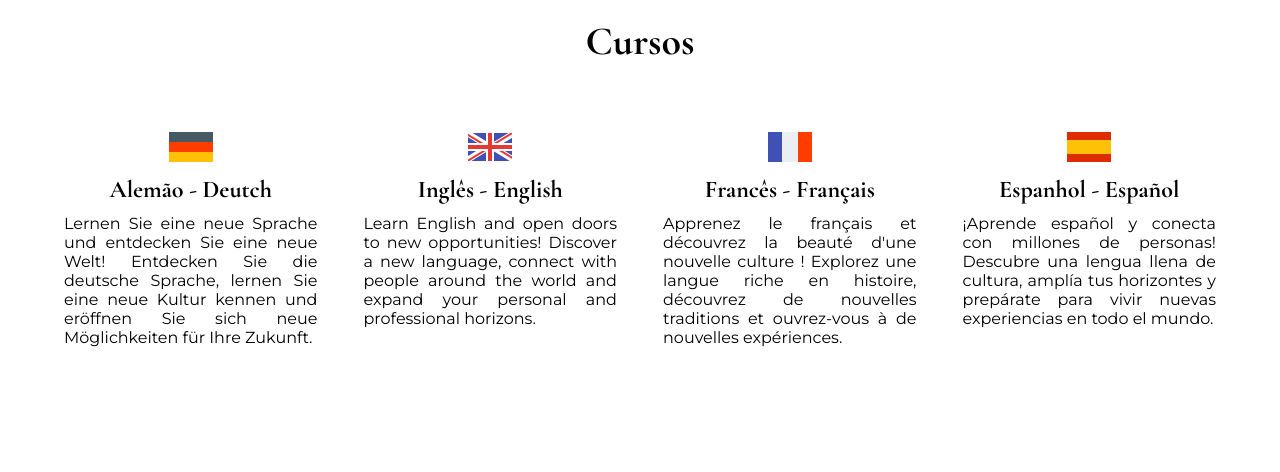
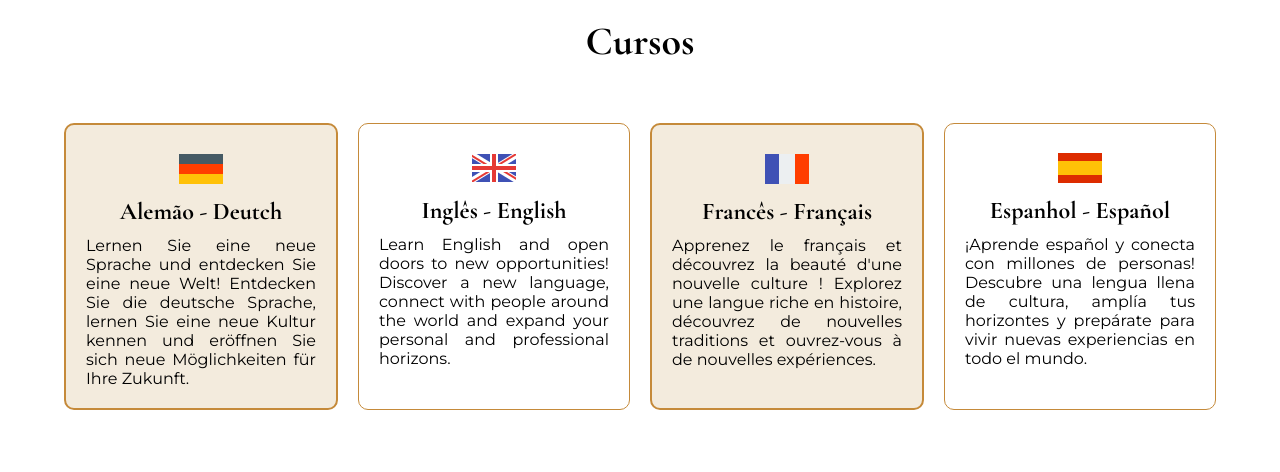
Before and after one commit to ScatachM/Site-Teixonobre-Cursos, a plain HTML site: page index.html in a window 1280 px wide. Shown: the part 1260-1732 px from the top of the page. Drawn offline with nearby package versions, Linux system fonts and the light colour scheme.

Commit message:
feat: update courses section to meet assignment requirements

```diff
--- a/estilo.css
+++ b/estilo.css
@@ -12,7 +12,10 @@ h1, h2, h3 {
     font-family: 'Cormorant Garamond', serif;
 }
 
-
+a:focus {
+    outline: 3px solid #C58A3A;
+    outline-offset: 4px;
+}
 
 header {
     background-color: #071526;
@@ -44,7 +47,7 @@ nav a:hover {
     transition: 0.5s;
 }
 
-/* Section fotos profissionais */
+/* Section pré-sobre */
 
 .pre-sobre {
     background-image: linear-gradient(rgba(0, 0, 0, 0.5), rgba(0, 0, 0, 0.5)), url("img/foto\ para\ 2\ seção.png");
@@ -87,7 +90,7 @@ nav a:hover {
     color: white;
 }
 
-/* Section sobre + contratar agora */
+/* Section sobre nós*/
 .sobre {
     display: flex;
     justify-content: space-between;
@@ -136,7 +139,7 @@ nav a:hover {
 }
 
 
-/* Section de Serviços */
+/* Section de Cursos */
 .cursos {
     padding: 5%;
     text-align: center;
@@ -150,13 +153,28 @@ nav a:hover {
 .cursos-container {
     display: flex;
     justify-content: space-between;
-    align-items: flex-start;
+    align-items: stretch;
+    gap: 20px;
+    flex-wrap: wrap;
+}
+
+.cursos-item:first-child {
+    background-color: #F3EBDD;
+    border: 2px solid #C58A3A;
+}
+
+.cursos-item:nth-child(3) {
+    background-color: #F3EBDD;
+    border: 2px solid #C58A3A;
 }
 
 .cursos-item {
-    width: 22%;
+    flex: 1;
+    min-width: 220px;
     text-align: center;
-    border-radius: 5px;
+    border-radius: 10px;
+    padding: 20px;
+    border: 1px solid #C58A3A;
 }
 
 .cursos-item p {
--- a/index.html
+++ b/index.html
@@ -114,7 +114,9 @@ Descubra novas culturas, amplie seus horizontes e prepare-se para novas oportuni
 
 <!--Rodapé-->
     <footer>
-        © Teixonobre Cursos. Todos os direitos reservados.
+        <p>Desenvolvido por: Susana Teixeira Mota</p>
+        <p>Turma: ADS - 113</p>
+        <p>© Teixonobre Cursos. Todos os direitos reservados.</p>
         <p class="botao-topo"><a href="#topo">Voltar para o topo</a></p>
     </footer>
 </body>
```
